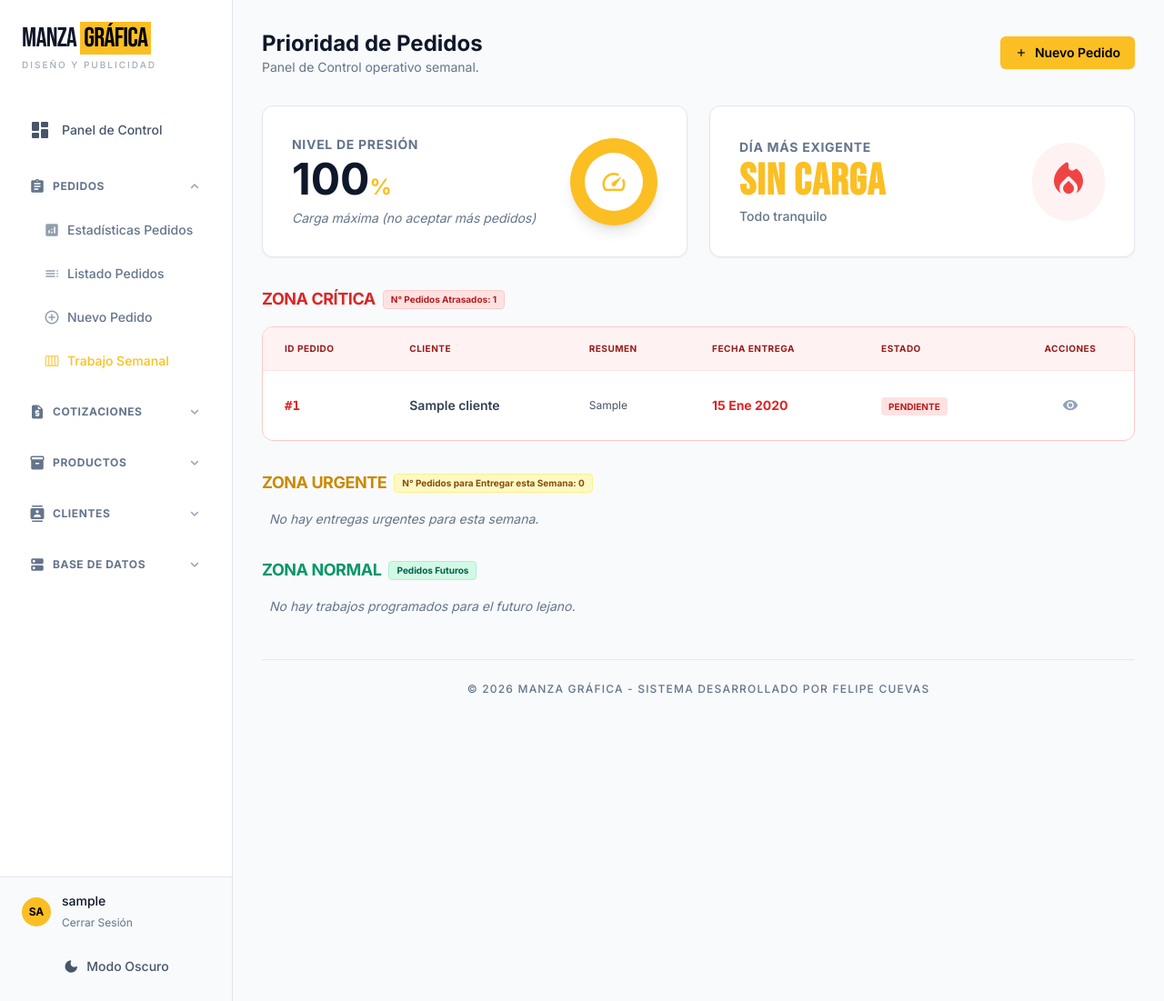
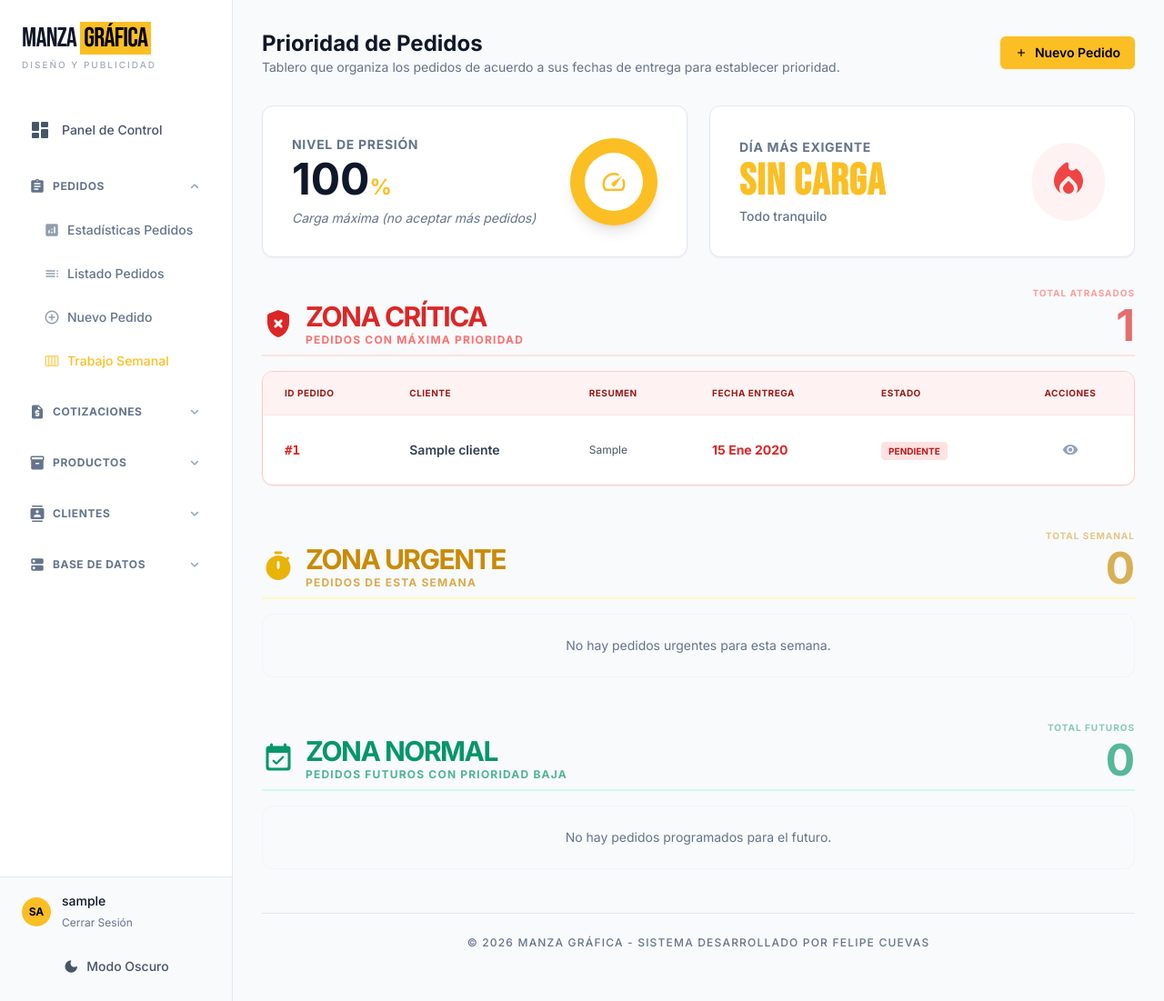
Before and after one commit to ffelipecuevasc/ManzagraficaPedidosApp, a Django app: page /pedidos/trabajo-semanal/ in a window 1280 px wide. Shown: the whole page at 91% size. Run offline with Django 5.2, Linux system fonts and the light colour scheme; a user stored in the database is signed in; tables that the repository leaves empty hold one stand-in row (values such as "Sample post"); some libraries are stand-ins or nearby versions.

Commit message:
Parche: Arreglo de estilos CSS en la página de trabajo semanal de pedidos.

```diff
--- a/pedidos/templates/pedidos/trabajo_semanal.html
+++ b/pedidos/templates/pedidos/trabajo_semanal.html
@@ -14,7 +14,7 @@
     <header class="flex flex-col md:flex-row justify-between items-center mb-8 gap-4">
         <div>
             <h1 class="text-2xl font-bold text-slate-900 dark:text-white">Prioridad de Pedidos</h1>
-            <p class="text-slate-500 dark:text-slate-400 text-sm">Panel de Control operativo semanal.</p>
+            <p class="text-slate-500 dark:text-slate-400 text-sm">Tablero que organiza los pedidos de acuerdo a sus fechas de entrega para establecer prioridad.</p>
         </div>
         <div class="flex items-center space-x-4">
             <a href="{% url 'crear_pedido' %}" class="bg-primary hover:opacity-90 text-black px-4 py-2 rounded-md font-semibold text-sm flex items-center shadow-sm transition-opacity">
@@ -66,20 +66,28 @@
         </div>
     </div>
 
-    <div class="space-y-8">
+    <div class="space-y-12"> <section>
+            <div class="flex flex-col md:flex-row justify-between items-end mb-4 border-b-2 border-red-100 dark:border-red-900/30 pb-2">
+                <div class="flex items-center gap-3">
+                    <span class="material-icons-round text-red-600 dark:text-red-500 text-4xl">gpp_bad</span>
+                    <div>
+                        <h2 class="font-black uppercase tracking-tighter text-3xl text-red-600 dark:text-red-500">
+                            Zona Crítica
+                        </h2>
+                        <p class="text-xs text-red-400 font-bold uppercase tracking-widest">Pedidos con Máxima Prioridad</p>
+                    </div>
+                </div>
 
-        <section>
-            <div class="flex items-center space-x-2 mb-4">
-                <h2 class="font-black uppercase tracking-tight text-red-600 dark:text-red-500 text-lg flex items-center">
-                    ZONA CRÍTICA
-                </h2>
-                <span class="bg-red-100 text-red-700 dark:bg-red-500/10 dark:text-red-500 text-[10px] font-bold px-2 py-0.5 rounded border border-red-200 dark:border-red-500/20">
-                    N° Pedidos Atrasados: {{ criticos.count }}
-                </span>
+                <div class="text-right mt-4 md:mt-0 animate-pulse">
+                    <p class="text-[10px] font-bold text-red-400 uppercase tracking-widest mb-1">Total Atrasados</p>
+                    <div class="text-5xl font-black text-red-600 dark:text-red-500 leading-none">
+                        {{ criticos.count }}
+                    </div>
+                </div>
             </div>
 
             {% if criticos %}
-            <div class="overflow-hidden rounded-xl border border-red-200 dark:border-red-900/30 bg-white dark:bg-card-dark transition-colors duration-300">
+            <div class="overflow-hidden rounded-xl border border-red-200 dark:border-red-900/30 bg-white dark:bg-card-dark transition-colors duration-300 shadow-sm">
                 <table class="min-w-full text-left border-collapse">
                     <thead>
                     <tr class="bg-red-50 dark:bg-red-500/10 border-b border-red-100 dark:border-red-900/30">
@@ -116,24 +124,35 @@
                 </table>
             </div>
             {% else %}
-                <div class="p-6 text-center border-2 border-dashed border-slate-200 dark:border-neutral-800 rounded-xl text-slate-400 text-sm">
-                    ¡Excelente! No hay pedidos atrasados.
+                <div class="p-8 text-center border-2 border-dashed border-slate-200 dark:border-neutral-800 rounded-xl">
+                    <span class="material-icons-round text-4xl text-slate-300 mb-2">thumb_up</span>
+                    <p class="text-slate-400 font-medium">¡Excelente! No hay pedidos atrasados.</p>
                 </div>
             {% endif %}
         </section>
 
         <section>
-            <div class="flex items-center space-x-2 mb-4">
-                <h2 class="font-black uppercase tracking-tight text-yellow-600 dark:text-yellow-500 text-lg flex items-center">
-                    ZONA URGENTE
-                </h2>
-                <span class="bg-yellow-100 text-yellow-800 dark:bg-yellow-500/10 dark:text-yellow-500 text-[10px] font-bold px-2 py-0.5 rounded border border-yellow-200 dark:border-yellow-500/20">
-                    N° Pedidos para Entregar esta Semana: {{ urgentes.count }}
-                </span>
+            <div class="flex flex-col md:flex-row justify-between items-end mb-4 border-b-2 border-yellow-100 dark:border-yellow-900/30 pb-2">
+                <div class="flex items-center gap-3">
+                    <span class="material-icons-round text-yellow-500 text-4xl">timer</span>
+                    <div>
+                        <h2 class="font-black uppercase tracking-tighter text-3xl text-yellow-600 dark:text-yellow-500">
+                            Zona Urgente
+                        </h2>
+                        <p class="text-xs text-yellow-600/70 dark:text-yellow-500/70 font-bold uppercase tracking-widest">Pedidos de esta Semana</p>
+                    </div>
+                </div>
+
+                <div class="text-right mt-4 md:mt-0 animate-pulse">
+                    <p class="text-[10px] font-bold text-yellow-600/70 dark:text-yellow-500/70 uppercase tracking-widest mb-1">Total Semanal</p>
+                    <div class="text-5xl font-black text-yellow-600 dark:text-yellow-500 leading-none">
+                        {{ urgentes.count }}
+                    </div>
+                </div>
             </div>
 
             {% if urgentes %}
-            <div class="overflow-hidden rounded-xl border border-yellow-200 dark:border-yellow-900/30 bg-white dark:bg-card-dark transition-colors duration-300">
+            <div class="overflow-hidden rounded-xl border border-yellow-200 dark:border-yellow-900/30 bg-white dark:bg-card-dark transition-colors duration-300 shadow-sm">
                 <table class="min-w-full text-left border-collapse">
                     <thead>
                     <tr class="bg-yellow-50 dark:bg-yellow-500/10 border-b border-yellow-100 dark:border-yellow-900/30">
@@ -176,22 +195,34 @@
                 </table>
             </div>
             {% else %}
-                <p class="text-slate-500 text-sm italic ml-2">No hay entregas urgentes para esta semana.</p>
+                <div class="p-6 text-center border border-slate-100 dark:border-neutral-800 rounded-xl bg-slate-50 dark:bg-card-dark/50">
+                    <p class="text-slate-500 text-sm">No hay pedidos urgentes para esta semana.</p>
+                </div>
             {% endif %}
         </section>
 
         <section>
-            <div class="flex items-center space-x-2 mb-4">
-                <h2 class="font-black uppercase tracking-tight text-emerald-600 dark:text-emerald-500 text-lg flex items-center">
-                    ZONA NORMAL
-                </h2>
-                <span class="bg-emerald-100 text-emerald-800 dark:bg-emerald-500/10 dark:text-emerald-500 text-[10px] font-bold px-2 py-0.5 rounded border border-emerald-200 dark:border-emerald-500/20">
-                    Pedidos Futuros
-                </span>
+            <div class="flex flex-col md:flex-row justify-between items-end mb-4 border-b-2 border-emerald-100 dark:border-emerald-900/30 pb-2">
+                <div class="flex items-center gap-3">
+                    <span class="material-icons-round text-emerald-600 dark:text-emerald-500 text-4xl">event_available</span>
+                    <div>
+                        <h2 class="font-black uppercase tracking-tighter text-3xl text-emerald-600 dark:text-emerald-500">
+                            Zona Normal
+                        </h2>
+                        <p class="text-xs text-emerald-600/70 dark:text-emerald-500/70 font-bold uppercase tracking-widest">Pedidos futuros con prioridad baja</p>
+                    </div>
+                </div>
+
+                <div class="text-right mt-4 md:mt-0 animate-pulse">
+                    <p class="text-[10px] font-bold text-emerald-600/70 dark:text-emerald-500/70 uppercase tracking-widest mb-1">Total Futuros</p>
+                    <div class="text-5xl font-black text-emerald-600 dark:text-emerald-500 leading-none">
+                        {{ normales.count }}
+                    </div>
+                </div>
             </div>
 
             {% if normales %}
-            <div class="overflow-hidden rounded-xl border border-emerald-200 dark:border-emerald-900/30 bg-white dark:bg-card-dark transition-colors duration-300">
+            <div class="overflow-hidden rounded-xl border border-emerald-200 dark:border-emerald-900/30 bg-white dark:bg-card-dark transition-colors duration-300 shadow-sm">
                 <table class="min-w-full text-left border-collapse">
                     <thead>
                     <tr class="bg-emerald-50 dark:bg-emerald-500/10 border-b border-emerald-100 dark:border-emerald-900/30">
@@ -228,8 +259,11 @@
                 </table>
             </div>
             {% else %}
-                <p class="text-slate-500 text-sm italic ml-2">No hay trabajos programados para el futuro lejano.</p>
+                <div class="p-6 text-center border border-slate-100 dark:border-neutral-800 rounded-xl bg-slate-50 dark:bg-card-dark/50">
+                    <p class="text-slate-500 text-sm">No hay pedidos programados para el futuro.</p>
+                </div>
             {% endif %}
         </section>
+
     </div>
 {% endblock %}
```
Also changed, not shown: PedidosApp/settings.py (+4 -4 lines).
